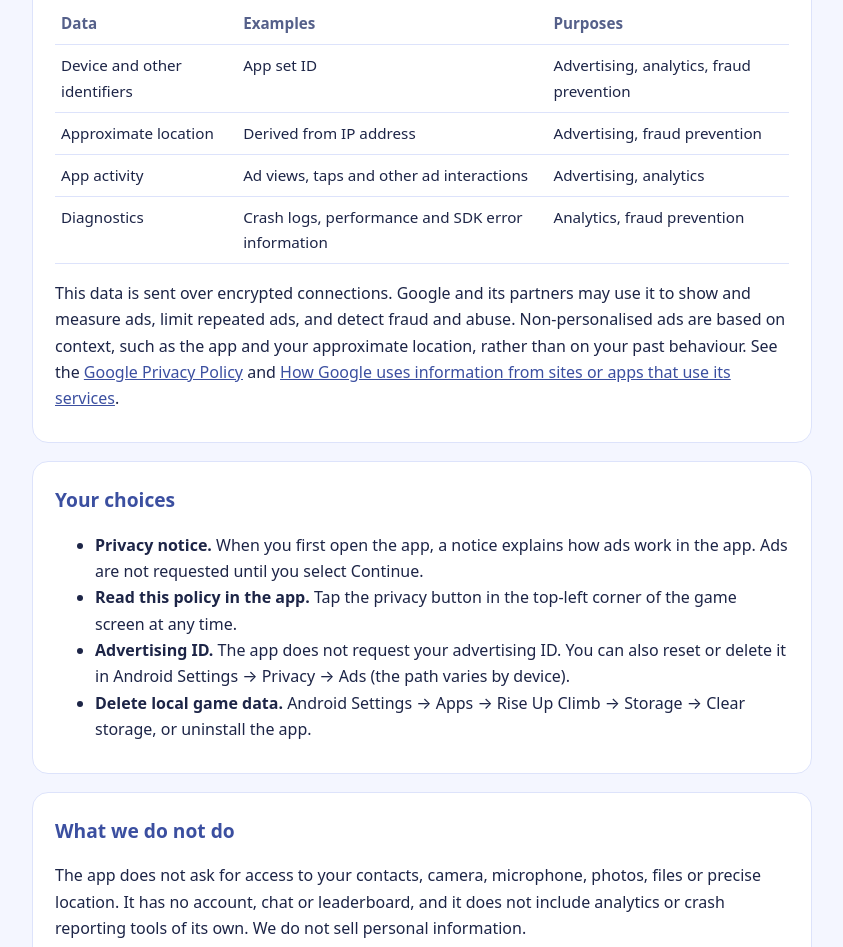
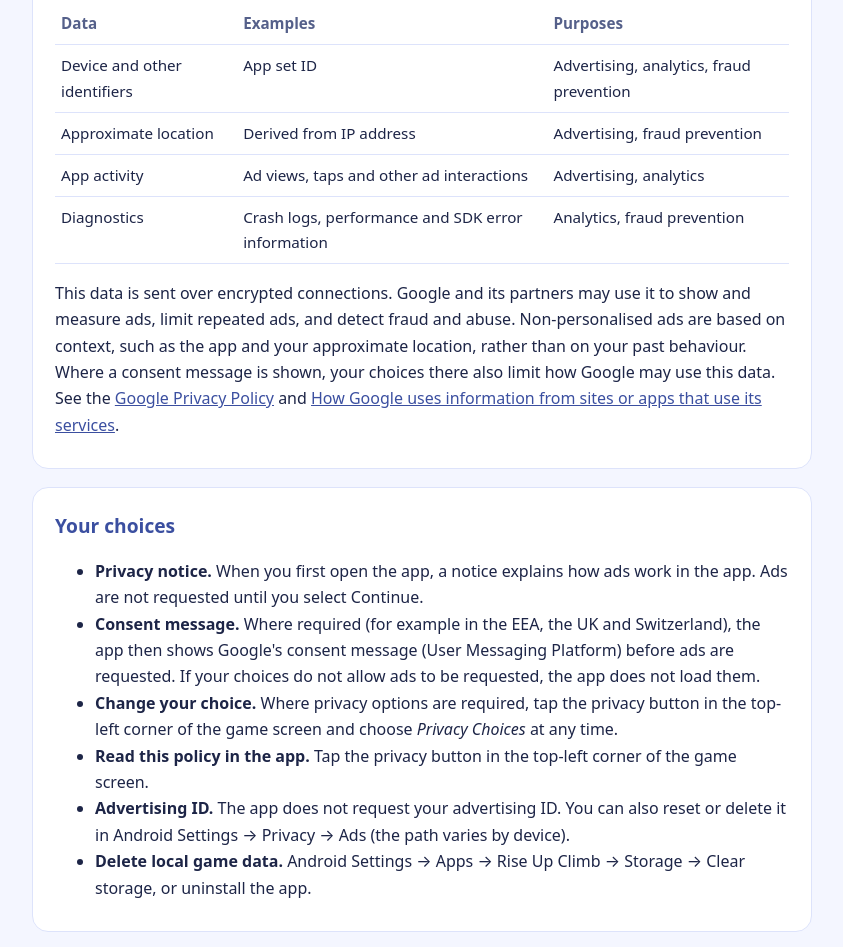
Before and after one commit to sirgame-studio/rise-up-climb-privacy, a plain HTML site: page index.html in a window 1280 px wide. Shown: the part 892-1839 px from the top of the page, without its empty margins (218-1061 px from the left). Drawn offline with Linux system fonts and the light colour scheme.

Commit message:
Add Google consent message (UMP) section

```diff
--- a/index.html
+++ b/index.html
@@ -64,14 +64,16 @@
         <tr><td>Diagnostics</td><td>Crash logs, performance and SDK error information</td><td>Analytics, fraud prevention</td></tr>
       </tbody>
     </table>
-    <p>This data is sent over encrypted connections. Google and its partners may use it to show and measure ads, limit repeated ads, and detect fraud and abuse. Non-personalised ads are based on context, such as the app and your approximate location, rather than on your past behaviour. See the <a href="https://policies.google.com/privacy">Google Privacy Policy</a> and <a href="https://policies.google.com/technologies/partner-sites">How Google uses information from sites or apps that use its services</a>.</p>
+    <p>This data is sent over encrypted connections. Google and its partners may use it to show and measure ads, limit repeated ads, and detect fraud and abuse. Non-personalised ads are based on context, such as the app and your approximate location, rather than on your past behaviour. Where a consent message is shown, your choices there also limit how Google may use this data. See the <a href="https://policies.google.com/privacy">Google Privacy Policy</a> and <a href="https://policies.google.com/technologies/partner-sites">How Google uses information from sites or apps that use its services</a>.</p>
   </section>
 
   <section>
     <h2>Your choices</h2>
     <ul>
       <li><strong>Privacy notice.</strong> When you first open the app, a notice explains how ads work in the app. Ads are not requested until you select Continue.</li>
-      <li><strong>Read this policy in the app.</strong> Tap the privacy button in the top-left corner of the game screen at any time.</li>
+      <li><strong>Consent message.</strong> Where required (for example in the EEA, the UK and Switzerland), the app then shows Google's consent message (User Messaging Platform) before ads are requested. If your choices do not allow ads to be requested, the app does not load them.</li>
+      <li><strong>Change your choice.</strong> Where privacy options are required, tap the privacy button in the top-left corner of the game screen and choose <em>Privacy Choices</em> at any time.</li>
+      <li><strong>Read this policy in the app.</strong> Tap the privacy button in the top-left corner of the game screen.</li>
       <li><strong>Advertising ID.</strong> The app does not request your advertising ID. You can also reset or delete it in Android Settings &rarr; Privacy &rarr; Ads (the path varies by device).</li>
       <li><strong>Delete local game data.</strong> Android Settings &rarr; Apps &rarr; Rise Up Climb &rarr; Storage &rarr; Clear storage, or uninstall the app.</li>
     </ul>
@@ -95,7 +97,7 @@
   <section>
     <h2>Third-party services</h2>
     <ul>
-      <li>Google Mobile Ads SDK (AdMob) &ndash; advertising.</li>
+      <li>Google Mobile Ads SDK (AdMob) and Google User Messaging Platform &ndash; advertising and consent.</li>
       <li>GitHub Pages hosts this page. GitHub may log standard request data when you visit it. See the <a href="https://docs.github.com/en/site-policy/privacy-policies/github-general-privacy-statement">GitHub General Privacy Statement</a>.</li>
     </ul>
   </section>
```
